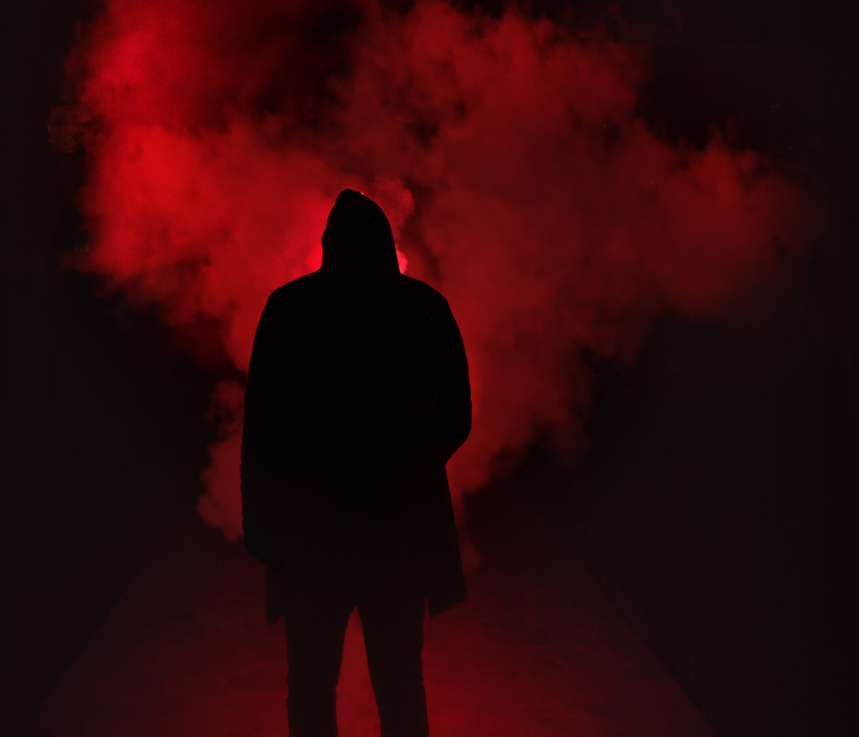
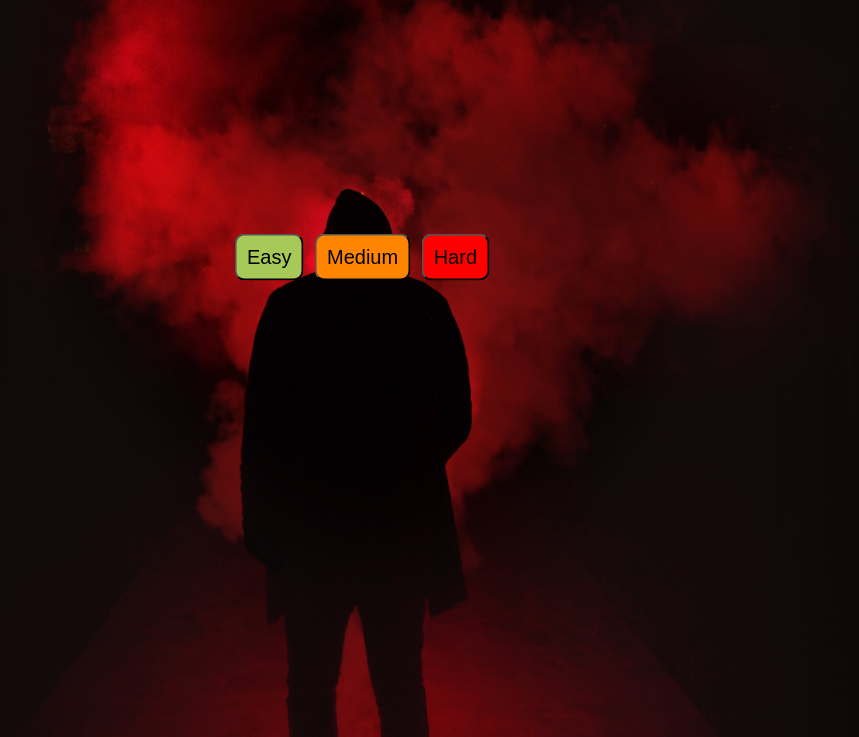
Before and after one commit to haluk38/click-le-clown, a plain HTML site: page index.html in a window 1280 px wide. Shown: the part 63-800 px from the top of the page, without its empty margins (278-1137 px from the left). Drawn offline with Linux system fonts and the light colour scheme.

Commit message:
modification css

```diff
--- a/asset/css/style.css
+++ b/asset/css/style.css
@@ -86,6 +86,11 @@ h1{
 #menu{
     display: flex;
     justify-content: center;
+    position: absolute;
+    top: 50%;
+    left: 50%;
+    transform: translate(-50%, -50%);
+    text-align: center;
     gap: 5%;
 }
 #replay{
@@ -109,3 +114,11 @@ h1{
         margin-right: 25%;
     }
  }
+
+ #menu {
+    position: absolute;
+    top: 50%;
+    left: 50%;
+    transform: translate(-50%, -50%);
+    text-align: center;
+}
```
